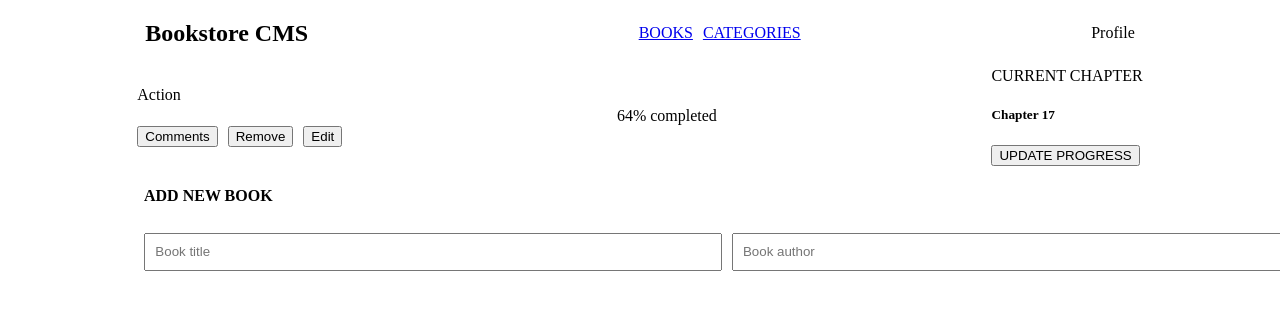
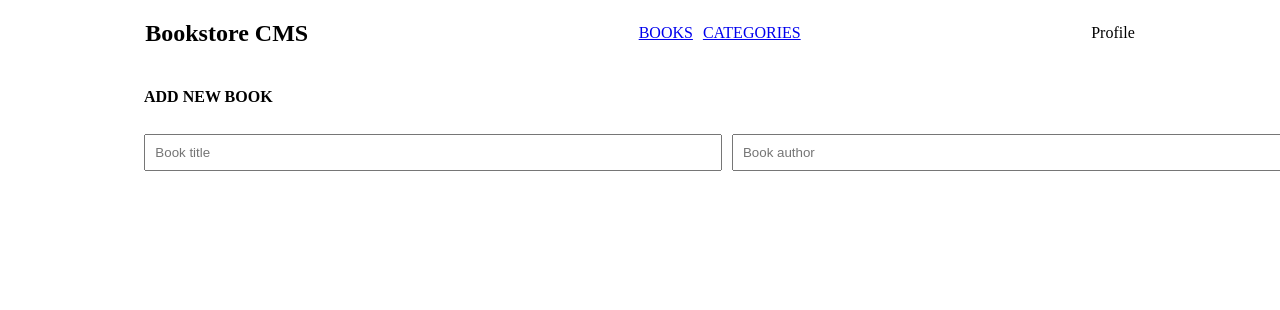
Before and after one commit to summyalena/Bookstore, a React (Create React App) app: page / in a window 1280 px wide. Shown: the top 310 px of the page. Built offline with nearby package versions, Linux system fonts and the light colour scheme.

Commit message:
updated the list of books file

```diff
--- a/src/components/BooksDisplay.js
+++ b/src/components/BooksDisplay.js
@@ -1,18 +1,16 @@
 import React from 'react';
-// import { useSelector } from 'react-redux';
+import { useSelector } from 'react-redux';
 import Book from './Book';
 import Form from './form';
 
 function BooksDisplay() {
-  // const books = useSelector((state) => state.Books);
+  const booksCategory = useSelector((state) => state.books);
+  const books = booksCategory.map((book) => (
+    <Book id={book.id} key={book.id} author={book.author} title={book.title} />
+  ));
   return (
     <div className="container">
-      <Book
-        key=""
-        id=""
-        author=""
-        title=""
-      />
+      {books}
       <Form />
     </div>
   );
```
